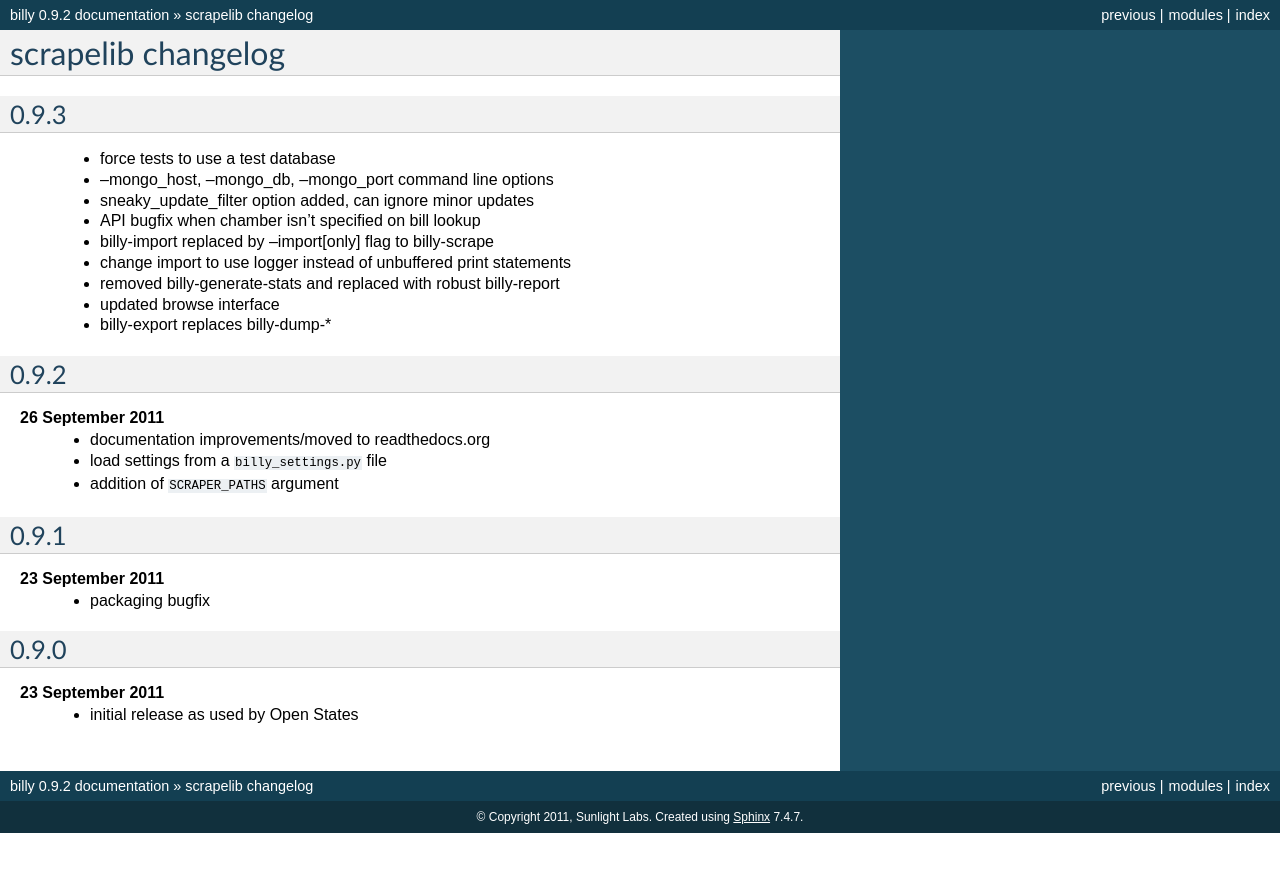
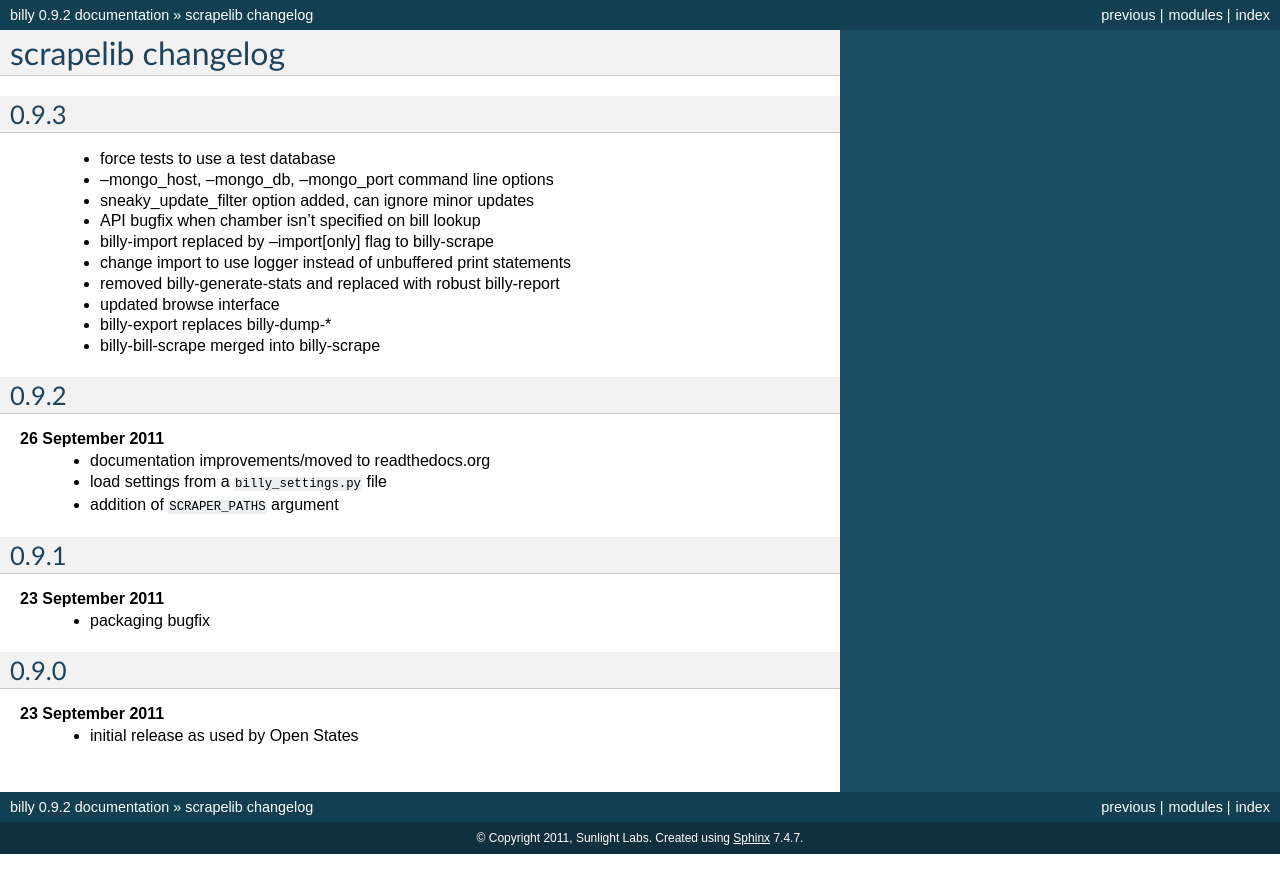
Before and after one commit to openstates/billy, a Sphinx documentation site: the page built from docs/changelog.rst, in a window 1280 px wide. Shown: the top 893 px of the page. Built offline with Sphinx 7.4.7, drawn with Linux system fonts in a browser that asks for light colours; formulas are drawn with MathJax 3.

Commit message:
billy-bill-scrape changelog'd

```diff
--- a/docs/changelog.rst
+++ b/docs/changelog.rst
@@ -12,6 +12,7 @@ scrapelib changelog
     * removed billy-generate-stats and replaced with robust billy-report
     * updated browse interface
     * billy-export replaces billy-dump-*
+    * billy-bill-scrape merged into billy-scrape
 
 0.9.2
 -----
```
